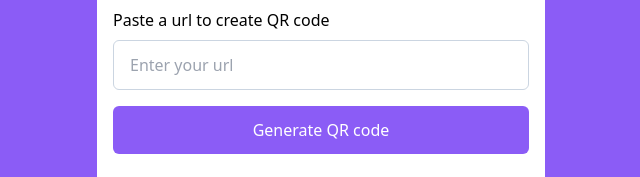
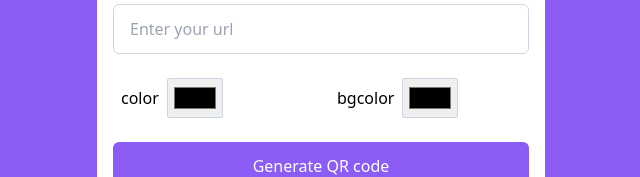
Before and after one commit to fadelun/QR-code-generator, a Vue app: page / in a window 1280 px wide. Shown: the part 335-512 px from the top of the page, without its empty margins (319-959 px from the left). Built offline with nearby package versions, Linux system fonts and the light colour scheme; grey boxes are pictures that could not be loaded.

Commit message:
add color and Bgcolor options

```diff
--- a/src/components/QRCode.vue
+++ b/src/components/QRCode.vue
@@ -12,12 +12,34 @@
         v-model="inputURL"
         v-on:keyup="if (!inputURL) showQRCode = false;"
       />
+      <div class="option">
+        <div class="input-color flex items-center w-2/4">
+          <label for="color">color</label>
+          <input
+            type="color"
+            name="color"
+            id="color"
+            v-model="inputColor"
+            @change="check"
+          />
+        </div>
+        <div class="input-bgcolor">
+          <label for="bgcolor">bgcolor</label>
+          <input
+            type="color"
+            name="bgcolor"
+            id="bgcolor"
+            v-model="inputBgcolor"
+            @change="check"
+          />
+        </div>
+      </div>
       <button @click.prevent="handleQRCode" class="btn-generate">
         Generate QR code
       </button>
     </form>
     <div :class="`qr-code ${showQRCode ? 'active' : ''}`">
-      <img src="result" alt="QR code" />
+      <img src="result" alt="QR code" :class="{ hidden: !showQRCode }" />
     </div>
   </div>
 </template>
@@ -27,13 +49,24 @@ import { ref } from "vue";
 
 const showQRCode = ref(false);
 const inputURL = ref("");
+const inputColor = ref("");
+const inputBgcolor = ref("");
+
+const check = (e) => {
+  return e.target.value;
+};
 
 const handleQRCode = () => {
   const wrapper = document.querySelector(".wrapper");
   const image = wrapper.querySelector("img");
 
   if (inputURL.value) {
-    image.src = `https://api.qrserver.com/v1/create-qr-code/?size=200x200&data=${inputURL.value}`;
+    image.src = `https://api.qrserver.com/v1/create-qr-code/?size=200x200&data=${
+      inputURL.value
+    }&color=${inputColor.value.substr(1)}&bgcolor=${inputBgcolor.value.substr(
+      1,
+    )}
+    `;
 
     return (showQRCode.value = true);
   }
--- a/src/index.css
+++ b/src/index.css
@@ -42,7 +42,18 @@
     @apply bg-violet-500 hover:bg-violet-800 py-3 px-4 w-full rounded-md text-white;
   }
 
-  .qr-code {
+  form .option {
+    @apply flex gap-x-8 mb-4 p-2;
+  }
+
+  form .option :where(.input-color, .input-bgcolor) {
+    @apply flex items-center w-2/4;
+  }
+  form .option input {
+    @apply w-14 h-10 p-1 m-0 ml-2 rounded-sm;
+  }
+
+  form .option input .qr-code {
     @apply h-0 overflow-hidden;
   }
 
```
